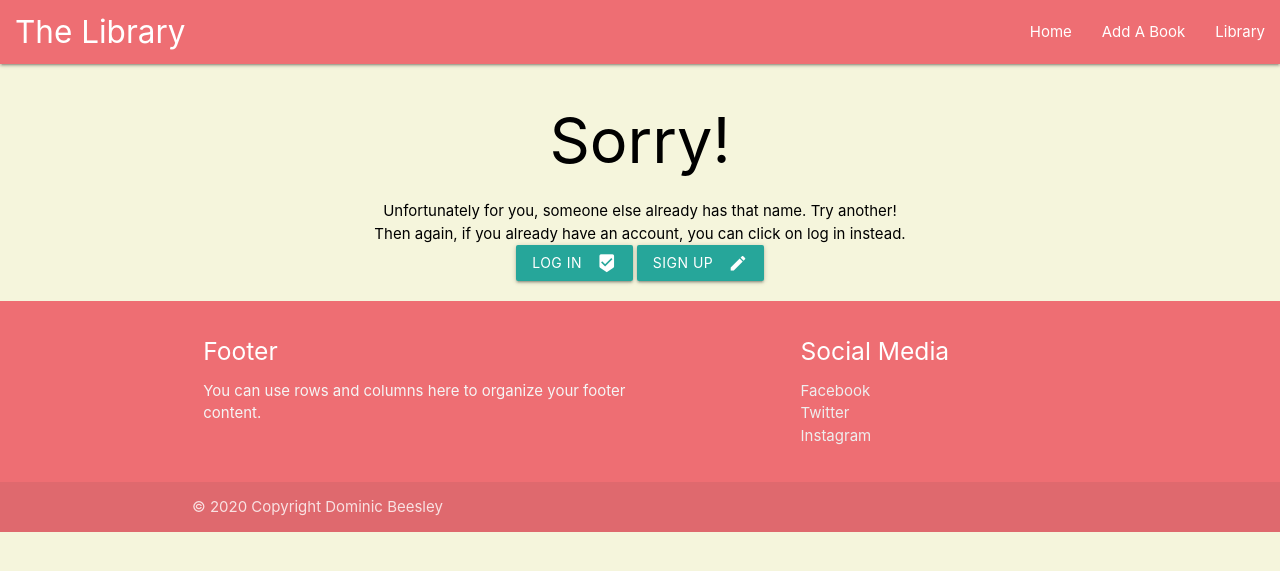
After one commit to dombeesley/datacentricmilestone, a Flask app: template templates/tryagain.html in a window 1280 px wide. The commit adds this page. Shown: the top 571 px of the page. Run offline with Flask 2, Linux system fonts and the light colour scheme; the template is opened without the code that fills it, so the values that code supplies are empty; some libraries are stand-ins or nearby versions.

Commit message:
add tryagain.html page

```diff
--- a/app.py
+++ b/app.py
@@ -57,7 +57,7 @@ def register():
             session['username'] = request.form['username']
             return redirect(url_for('home'))
 
-        return 'Sorry - someone else has that name. Try another!'
+        return render_template('tryagain.html')
 
     return render_template('register.html')
 
--- a/static/css/style.css
+++ b/static/css/style.css
@@ -52,3 +52,14 @@ img {
     margin-left: 10px;
     margin-bottom: 10px;
 }
+
+/* Try again page*/
+
+.sorrycontainer{
+    text-align: center;
+}
+
+.sorrytext{
+    display: inline-block;
+    font-size: 36;
+}
--- /dev/null
+++ b/templates/tryagain.html
@@ -0,0 +1,26 @@
+{% extends 'base.html'%}
+
+{% block content %}
+
+<div class="sorrycontainer">
+    <div class="sorrytext">
+        <h1>Sorry!</h1>
+
+        <div>
+            Unfortunately for you, someone else already has that name. Try another!
+        </div>
+        <div>
+            Then again, if you already have an account, you can click on log in instead.
+        </div>
+
+        <div class="row">
+            <a class="waves-effect waves-light btn" href="{{url_for('login')}}"><i class="material-icons right">beenhere</i>Log In</a>
+            <a class="waves-effect waves-light btn" href="{{url_for('register')}}"><i class="material-icons right">create</i>Sign Up</a>
+        </div>
+
+    </div>
+</div>
+
+
+
+{% endblock %}
```
